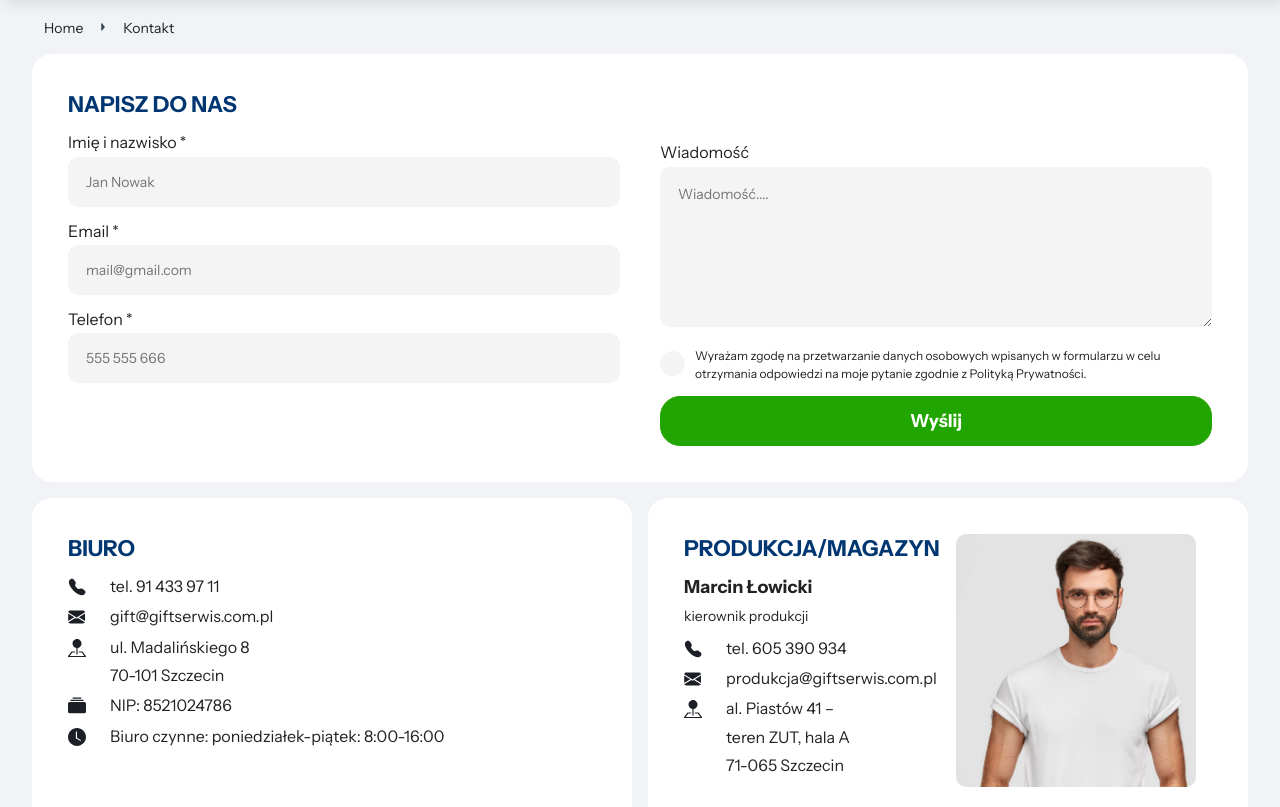
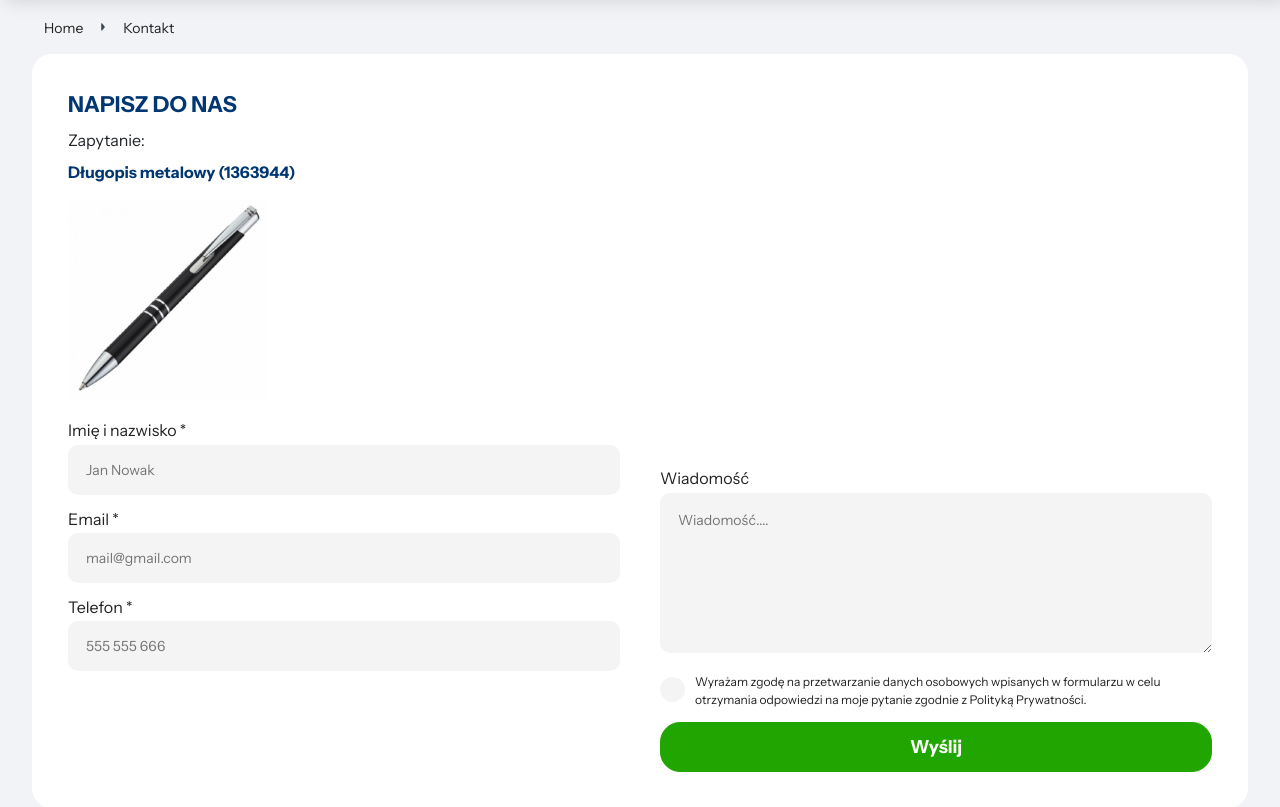
Before and after one commit to goldipl/GIFT-SERWIS, a PHP site: page /contact.php in a window 1280 px wide. Shown: the part 244-1051 px from the top of the page. Run offline with PHP 8.4, Linux system fonts and the light colour scheme.

Commit message:
styling ask product

```diff
--- a/components/contact/contact_content.php
+++ b/components/contact/contact_content.php
@@ -1,7 +1,19 @@
 <div class="contact-container container">
-  <form class="send-form">
+  <form class="send-form-box">
+    <h2>Napisz do Nas</h2>
+    <span class="d-flex mb-2">Zapytanie:</span>
+    <div class="input-slot">
+      <p>
+        <a class="ask-product-link" href="">
+          <strong>Długopis metalowy (1363944)</strong>
+        </a>
+      </p>
+      <a class="ask-product-link" href="">
+        <img src="./assets/img/product_card/product-card-01.jpg" height="200">
+      </a>
+    </div>
+    <div class="send-form">
       <div class="send-form-left">
-      <h2>Napisz do Nas</h2>
         <div class="input-slot">
           <label for="name-surname">Imię i nazwisko *</label>
           <input class="form-input" type="text" name="name-surname" id="name-surname" placeholder="Jan Nowak" required>
@@ -25,6 +37,7 @@
             <span class="custom-checkbox-checkmark"></span>
           </label>
           <button class="green-button">Wyślij</button>
+        </div>
       </div>
     </div>
   </form>
--- a/scss/_global.scss
+++ b/scss/_global.scss
@@ -71,3 +71,14 @@
     height: 5px;
   }
 }
+
+.ask-product-link {
+  color: $main-color;
+  text-decoration: none;
+  img {
+    margin-bottom: 16px;
+  }
+  &:hover {
+    color: $main-color-second;
+  }
+}
```
Also changed, not shown: scss/main.css, 1 other file. Lines whose indentation alone changed are shown as unchanged.
